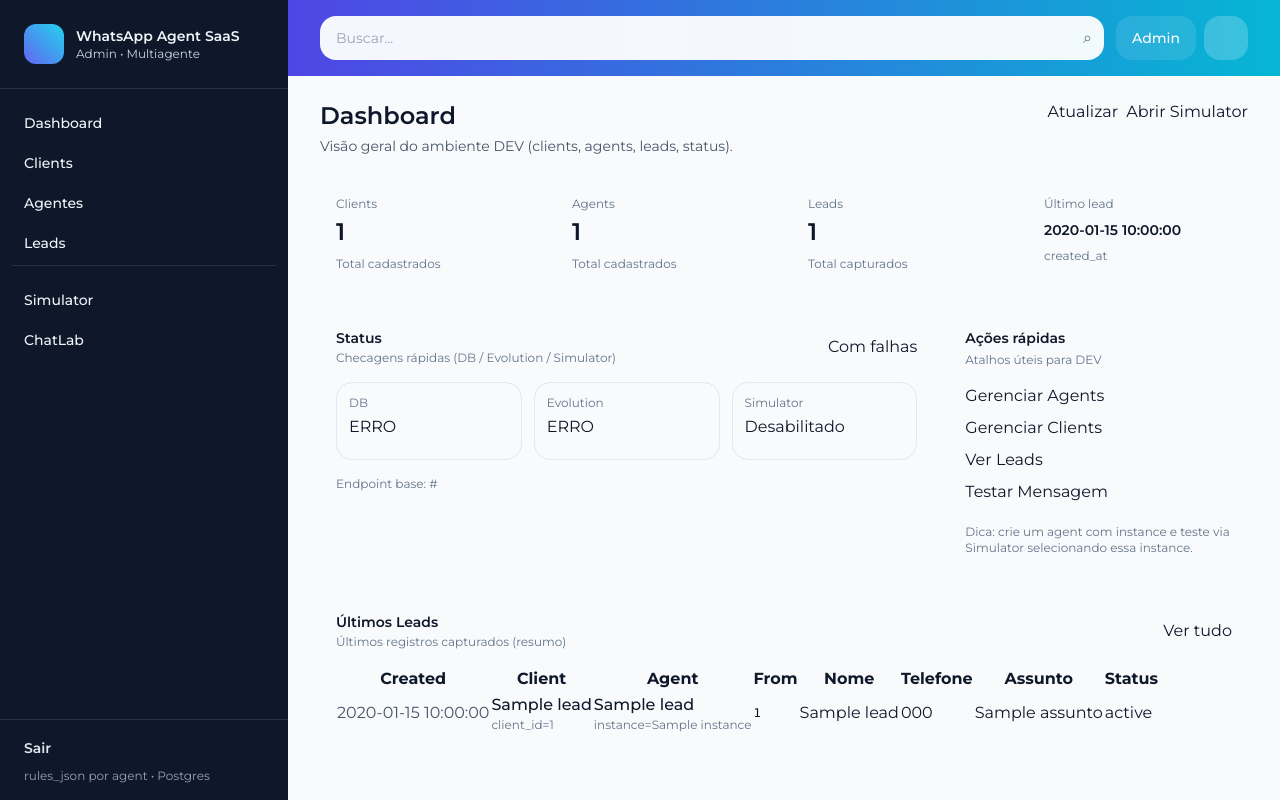
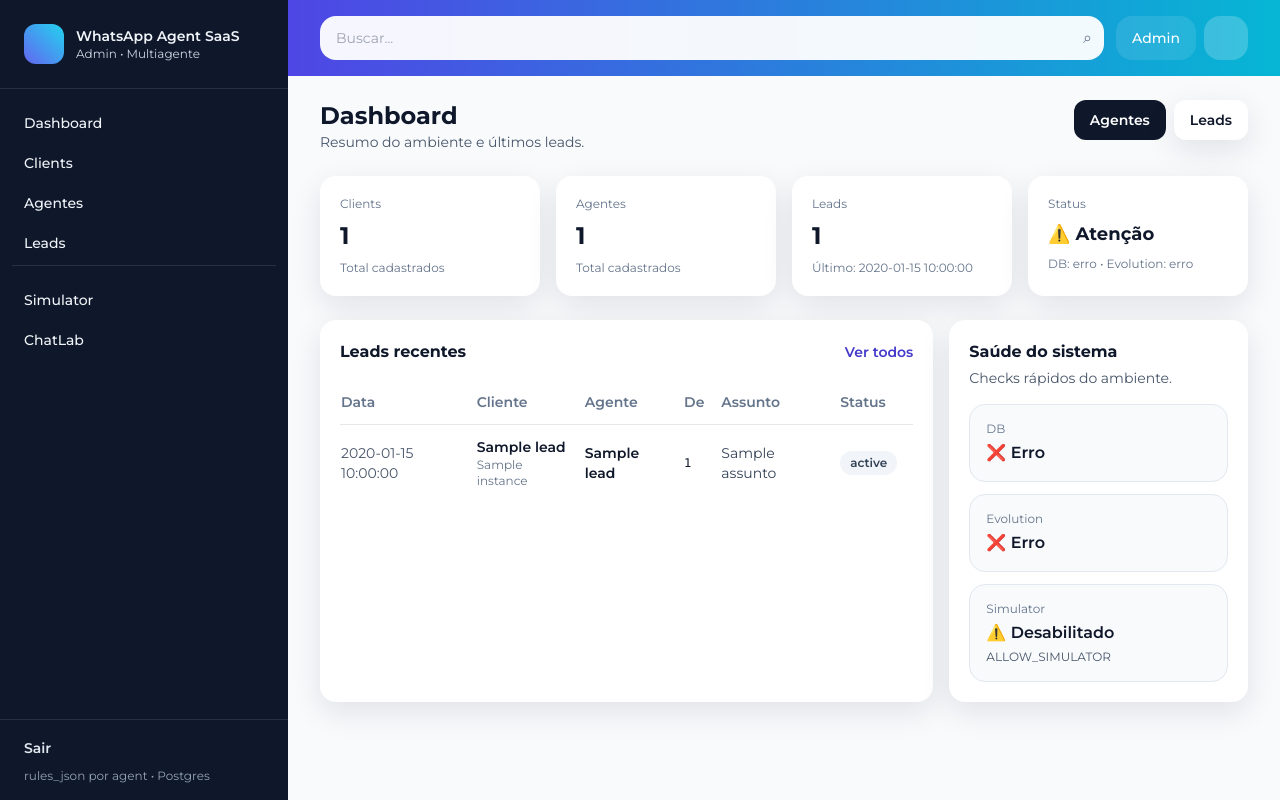
Before and after one commit to MarcilioLeiteSilva/whatsapp-agent, a FastAPI app: template app/templates/dashboard.html in a window 1280 px wide. Run offline with FastAPI, Linux system fonts and the light colour scheme; the template is opened without the code that fills it: most values are stand-ins (such as "Sample title", 1, 10 or a date in 2020); some libraries are stand-ins or nearby versions.

Commit message:
Update dashboard.html

```diff
--- a/app/templates/dashboard.html
+++ b/app/templates/dashboard.html
@@ -2,179 +2,128 @@
 {% block title %}Dashboard{% endblock %}
 
 {% block content %}
-  <div class="flex items-start justify-between gap-4 mb-6">
+  <div class="flex items-start justify-between gap-4 flex-col md:flex-row">
     <div>
-      <h1 class="text-2xl font-semibold">Dashboard</h1>
-      <p class="text-sm text-slate-600 mt-1">
-        Visão geral do ambiente DEV (clients, agents, leads, status).
-      </p>
+      <h1 class="text-2xl font-bold">Dashboard</h1>
+      <p class="text-sm text-slate-600">Resumo do ambiente e últimos leads.</p>
     </div>
 
-    <div class="flex items-center gap-2">
-      <a class="btn" href="{{ url_for('admin_web_dashboard') }}">Atualizar</a>
-      <a class="btn btn-primary" href="{{ url_for('admin_web_simulator') }}">Abrir Simulator</a>
+    <div class="flex gap-2">
+      <a href="/admin/web/agents" class="h-10 inline-flex items-center px-4 rounded-xl bg-slate-900 text-white text-sm font-semibold hover:bg-slate-800">
+        Agentes
+      </a>
+      <a href="/admin/web/leads" class="h-10 inline-flex items-center px-4 rounded-xl bg-white shadow-soft text-slate-900 text-sm font-semibold hover:bg-slate-50">
+        Leads
+      </a>
     </div>
   </div>
 
-  <div class="grid grid-cols-1 sm:grid-cols-2 lg:grid-cols-4 gap-4 mb-6">
-    <div class="card p-4">
+  <div class="mt-6 grid grid-cols-1 sm:grid-cols-2 lg:grid-cols-4 gap-4">
+    <div class="bg-white rounded-2xl shadow-soft p-5">
       <div class="text-xs text-slate-500">Clients</div>
-      <div class="text-2xl font-semibold mt-1">{{ stats.clients_count or 0 }}</div>
-      <div class="text-xs text-slate-500 mt-2">Total cadastrados</div>
+      <div class="mt-2 text-2xl font-bold">{{ stats.clients_count }}</div>
+      <div class="mt-2 text-xs text-slate-500">Total cadastrados</div>
     </div>
-
-    <div class="card p-4">
-      <div class="text-xs text-slate-500">Agents</div>
-      <div class="text-2xl font-semibold mt-1">{{ stats.agents_count or 0 }}</div>
-      <div class="text-xs text-slate-500 mt-2">Total cadastrados</div>
+    <div class="bg-white rounded-2xl shadow-soft p-5">
+      <div class="text-xs text-slate-500">Agentes</div>
+      <div class="mt-2 text-2xl font-bold">{{ stats.agents_count }}</div>
+      <div class="mt-2 text-xs text-slate-500">Total cadastrados</div>
     </div>
-
-    <div class="card p-4">
+    <div class="bg-white rounded-2xl shadow-soft p-5">
       <div class="text-xs text-slate-500">Leads</div>
-      <div class="text-2xl font-semibold mt-1">{{ stats.leads_count or 0 }}</div>
-      <div class="text-xs text-slate-500 mt-2">Total capturados</div>
+      <div class="mt-2 text-2xl font-bold">{{ stats.leads_count }}</div>
+      <div class="mt-2 text-xs text-slate-500">Último: {{ stats.last_lead_at or "-" }}</div>
     </div>
-
-    <div class="card p-4">
-      <div class="text-xs text-slate-500">Último lead</div>
-      <div class="text-sm font-semibold mt-2">
-        {% if stats.last_lead_at %}
-          {{ stats.last_lead_at }}
-        {% else %}
-          <span class="text-slate-500">—</span>
-        {% endif %}
+    <div class="bg-white rounded-2xl shadow-soft p-5">
+      <div class="text-xs text-slate-500">Status</div>
+      <div class="mt-2 text-lg font-bold">
+        {% if status.ok %}✅ OK{% else %}⚠️ Atenção{% endif %}
       </div>
-      <div class="text-xs text-slate-500 mt-2">created_at</div>
-    </div>
-  </div>
-
-  <div class="grid grid-cols-1 lg:grid-cols-3 gap-4">
-    <div class="card p-4 lg:col-span-2">
-      <div class="flex items-center justify-between">
-        <div>
-          <div class="text-sm font-semibold">Status</div>
-          <div class="text-xs text-slate-500 mt-0.5">Checagens rápidas (DB / Evolution / Simulator)</div>
-        </div>
-
-        {% if status and status.ok %}
-          <span class="badge badge-ok">OK</span>
-        {% else %}
-          <span class="badge badge-err">Com falhas</span>
-        {% endif %}
-      </div>
-
-      <div class="mt-4 grid grid-cols-1 sm:grid-cols-3 gap-3">
-        <div class="border border-slate-200 rounded-2xl p-3 bg-slate-50">
-          <div class="text-xs text-slate-500">DB</div>
-          {% if status and status.db_ok %}
-            <div class="mt-1"><span class="badge badge-ok">OK</span></div>
-          {% else %}
-            <div class="mt-1"><span class="badge badge-err">ERRO</span></div>
-            <div class="text-xs text-slate-600 mt-2 break-words">{{ status.db_err }}</div>
-          {% endif %}
-        </div>
-
-        <div class="border border-slate-200 rounded-2xl p-3 bg-slate-50">
-          <div class="text-xs text-slate-500">Evolution</div>
-          {% if status and status.evolution_ok %}
-            <div class="mt-1"><span class="badge badge-ok">OK</span></div>
-          {% else %}
-            <div class="mt-1"><span class="badge badge-err">ERRO</span></div>
-            <div class="text-xs text-slate-600 mt-2 break-words">{{ status.evolution_err }}</div>
-          {% endif %}
-        </div>
-
-        <div class="border border-slate-200 rounded-2xl p-3 bg-slate-50">
-          <div class="text-xs text-slate-500">Simulator</div>
-          {% if status and status.allow_simulator %}
-            <div class="mt-1"><span class="badge badge-ok">Habilitado</span></div>
-          {% else %}
-            <div class="mt-1"><span class="badge badge-warn">Desabilitado</span></div>
-          {% endif %}
-        </div>
-      </div>
-
-      <div class="mt-4 text-xs text-slate-500">
-        Endpoint base: <span class="code">{{ status_url or "/status" }}</span>
-      </div>
-    </div>
-
-    <div class="card p-4">
-      <div class="text-sm font-semibold">Ações rápidas</div>
-      <div class="text-xs text-slate-500 mt-1">Atalhos úteis para DEV</div>
-
-      <div class="mt-4 flex flex-col gap-2">
-        <a class="btn" href="{{ url_for('admin_web_agents') }}">Gerenciar Agents</a>
-        <a class="btn" href="{{ url_for('admin_web_clients') }}">Gerenciar Clients</a>
-        <a class="btn" href="{{ url_for('admin_web_leads') }}">Ver Leads</a>
-        <a class="btn btn-primary" href="{{ url_for('admin_web_simulator') }}">Testar Mensagem</a>
-      </div>
-
-      <div class="mt-5 text-xs text-slate-500">
-        Dica: crie um agent com <span class="code">instance</span> e teste via Simulator selecionando essa instance.
+      <div class="mt-2 text-xs text-slate-500">
+        DB: {% if status.db_ok %}ok{% else %}erro{% endif %} •
+        Evolution: {% if status.evolution_ok %}ok{% else %}erro{% endif %}
       </div>
     </div>
   </div>
 
-  <div class="mt-6 card p-4">
-    <div class="flex items-center justify-between">
-      <div>
-        <div class="text-sm font-semibold">Últimos Leads</div>
-        <div class="text-xs text-slate-500 mt-0.5">Últimos registros capturados (resumo)</div>
+  <div class="mt-6 grid grid-cols-1 lg:grid-cols-3 gap-4">
+    <div class="lg:col-span-2 bg-white rounded-2xl shadow-soft p-5">
+      <div class="flex items-center justify-between">
+        <h2 class="font-bold">Leads recentes</h2>
+        <a href="/admin/web/leads" class="text-sm font-semibold text-indigo-700 hover:text-indigo-800">Ver todos</a>
       </div>
-      <a class="btn" href="{{ url_for('admin_web_leads') }}">Ver tudo</a>
-    </div>
 
-    <div class="mt-4 overflow-x-auto">
-      {% if recent_leads and recent_leads|length > 0 %}
-        <table class="table">
-          <thead>
-            <tr>
-              <th class="th">Created</th>
-              <th class="th">Client</th>
-              <th class="th">Agent</th>
-              <th class="th">From</th>
-              <th class="th">Nome</th>
-              <th class="th">Telefone</th>
-              <th class="th">Assunto</th>
-              <th class="th">Status</th>
+      <div class="mt-4 overflow-x-auto">
+        <table class="min-w-full text-sm">
+          <thead class="text-slate-500">
+            <tr class="border-b">
+              <th class="text-left py-3 pr-4 font-semibold">Data</th>
+              <th class="text-left py-3 pr-4 font-semibold">Cliente</th>
+              <th class="text-left py-3 pr-4 font-semibold">Agente</th>
+              <th class="text-left py-3 pr-4 font-semibold">De</th>
+              <th class="text-left py-3 pr-4 font-semibold">Assunto</th>
+              <th class="text-left py-3 pr-4 font-semibold">Status</th>
             </tr>
           </thead>
-          <tbody>
+          <tbody class="divide-y">
             {% for l in recent_leads %}
               <tr>
-                <td class="td text-slate-600">{{ l.created_at or "—" }}</td>
-                <td class="td">
-                  <div class="font-medium">{{ l.client_name or l.client_id or "—" }}</div>
-                  <div class="text-xs text-slate-500">client_id={{ l.client_id }}</div>
+                <td class="py-3 pr-4 text-slate-600">{{ l.created_at or "-" }}</td>
+                <td class="py-3 pr-4">
+                  <div class="font-semibold">{{ l.client_name or l.client_id }}</div>
+                  <div class="text-xs text-slate-500">{{ l.instance }}</div>
                 </td>
-                <td class="td">
-                  <div class="font-medium">{{ l.agent_name or l.agent_id or "—" }}</div>
-                  <div class="text-xs text-slate-500">instance={{ l.instance }}</div>
+                <td class="py-3 pr-4">
+                  <div class="font-semibold">{{ l.agent_name or (l.agent_id or "-") }}</div>
                 </td>
-                <td class="td font-mono text-xs">{{ l.from_number or "—" }}</td>
-                <td class="td">{{ l.nome or "—" }}</td>
-                <td class="td">{{ l.telefone or "—" }}</td>
-                <td class="td">{{ l.assunto or "—" }}</td>
-                <td class="td">
-                  {% set st = (l.status or "").lower() %}
-                  {% if st in ["new","open","lead"] %}
-                    <span class="badge badge-ok">{{ l.status }}</span>
-                  {% elif st in ["handoff","paused","waiting"] %}
-                    <span class="badge badge-warn">{{ l.status }}</span>
-                  {% elif st %}
-                    <span class="badge badge-muted">{{ l.status }}</span>
+                <td class="py-3 pr-4 font-mono text-xs">{{ l.from_number }}</td>
+                <td class="py-3 pr-4 text-slate-700">{{ l.assunto or "-" }}</td>
+                <td class="py-3 pr-4">
+                  {% if l.status %}
+                    <span class="inline-flex items-center px-2.5 py-1 rounded-full bg-slate-100 text-slate-700 text-xs font-semibold">
+                      {{ l.status }}
+                    </span>
                   {% else %}
-                    <span class="badge badge-muted">—</span>
+                    <span class="text-xs text-slate-500">-</span>
                   {% endif %}
                 </td>
               </tr>
             {% endfor %}
+            {% if not recent_leads %}
+              <tr><td colspan="6" class="py-8 text-center text-slate-500">Nenhum lead ainda.</td></tr>
+            {% endif %}
           </tbody>
         </table>
-      {% else %}
-        {% include "partials/empty.html" with context %}
-      {% endif %}
+      </div>
+    </div>
+
+    <div class="bg-white rounded-2xl shadow-soft p-5">
+      <h2 class="font-bold">Saúde do sistema</h2>
+      <p class="mt-1 text-sm text-slate-600">Checks rápidos do ambiente.</p>
+
+      <div class="mt-4 space-y-3">
+        <div class="p-4 rounded-2xl bg-slate-50 border border-slate-200">
+          <div class="text-xs text-slate-500">DB</div>
+          <div class="mt-1 font-semibold">{% if status.db_ok %}✅ OK{% else %}❌ Erro{% endif %}</div>
+          {% if status.db_err %}
+            <div class="mt-1 text-xs text-slate-600 break-words">{{ status.db_err }}</div>
+          {% endif %}
+        </div>
+
+        <div class="p-4 rounded-2xl bg-slate-50 border border-slate-200">
+          <div class="text-xs text-slate-500">Evolution</div>
+          <div class="mt-1 font-semibold">{% if status.evolution_ok %}✅ OK{% else %}❌ Erro{% endif %}</div>
+          {% if status.evolution_err %}
+            <div class="mt-1 text-xs text-slate-600 break-words">{{ status.evolution_err }}</div>
+          {% endif %}
+        </div>
+
+        <div class="p-4 rounded-2xl bg-slate-50 border border-slate-200">
+          <div class="text-xs text-slate-500">Simulator</div>
+          <div class="mt-1 font-semibold">{% if status.allow_simulator %}✅ Habilitado{% else %}⚠️ Desabilitado{% endif %}</div>
+          <div class="mt-1 text-xs text-slate-600">ALLOW_SIMULATOR</div>
+        </div>
+      </div>
     </div>
   </div>
 {% endblock %}
```
